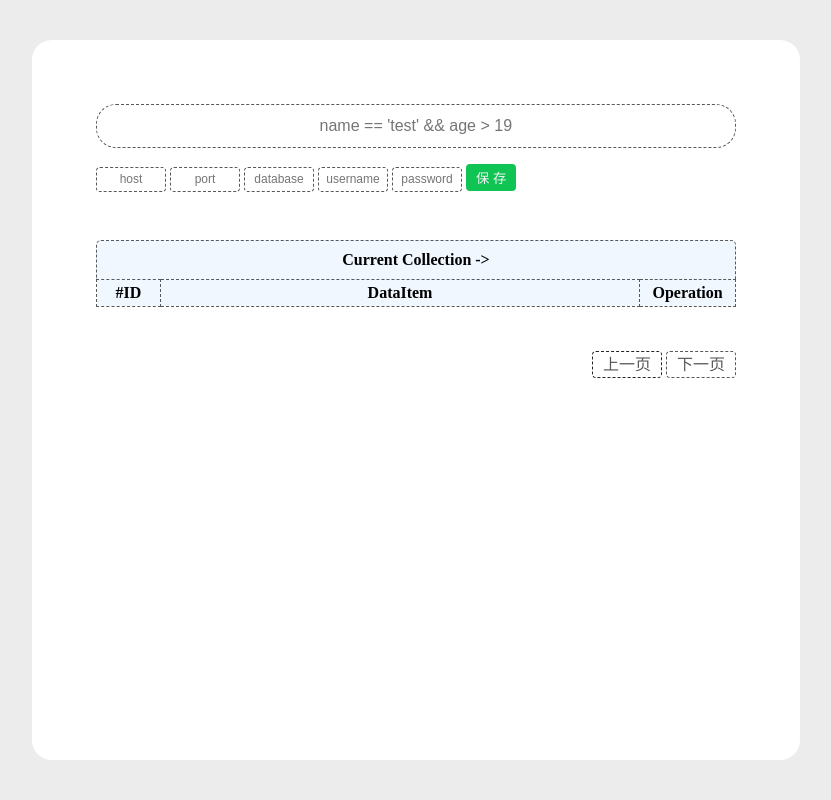
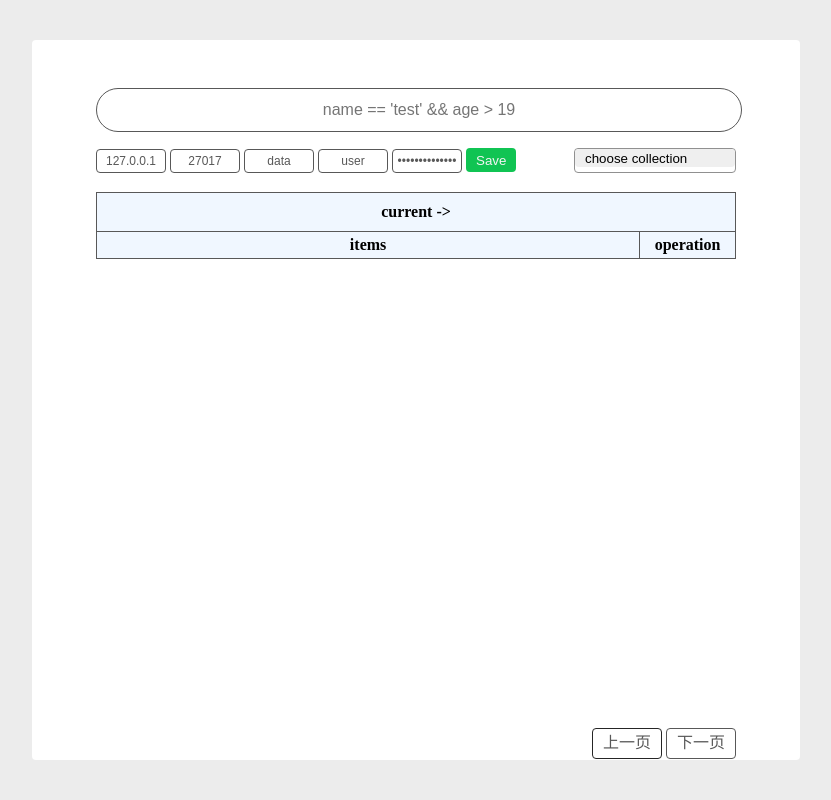
Before and after one commit to secoba/MongodbUI, a Django app: page / in a window 1280 px wide. Shown: the whole page, without its empty margins (224-1055 px from the left). Run offline with Django 3.2, Linux system fonts and the light colour scheme; lists and menus that the app fills with data are empty; some libraries are stand-ins or nearby versions.

Commit message:
[+] update code

```diff
--- a/MongodbUI/urls.py
+++ b/MongodbUI/urls.py
@@ -23,5 +23,4 @@ urlpatterns = [
     url(r"^$", view.index, name="index"),
     url(r"^data/", include("app.urls.data", namespace="data")),
     url(r"^config/", include("app.urls.config", namespace="config")),
-    url(r"^collect/", include("app.urls.collect", namespace="collect")),
 ]
--- a/app/urls/config.py
+++ b/app/urls/config.py
@@ -12,8 +12,5 @@ from app.views import config
 app_name = "Config"
 
 urlpatterns = [
-    # url(r"^add_config$", config.add_config, name="add_config"),
-    # url(r"^config_list$", config.config_list, name="config_list"),
-    # url(r"^update_config$", config.update_config, name="update_config"),
     url(r"^save_config$", config.save_config, name="save_config"),
 ]
--- a/app/urls/data.py
+++ b/app/urls/data.py
@@ -11,6 +11,7 @@ from app.views import data
 app_name = "Data"
 
 urlpatterns = [
+    url(r"^data_del$", data.data_del, name="data_del"),
     url(r"^data_list$", data.data_list, name="data_list"),
     url(r"^data_info$", data.data_info, name="data_info"),
 ]
--- a/app/view.py
+++ b/app/view.py
@@ -1,16 +1,52 @@
 # Create your views here.
 
+from bson import Code
 from django.shortcuts import render
 
 from config.data import connection
+from database.mongo import MongoService
+from logger import log_error
+
+
+def collections():
+    """ get all collections """
+    try:
+        if len(connection) < 1:
+            return []
+        mgo = MongoService(host=connection.host, port=int(connection.port),
+                           db=connection.database, username=connection.username,
+                           password=connection.password, max_pool=5, min_pool=2)
+        return mgo.get_collections()[connection["database"]]
+    except Exception as ex:
+        log_error(ex)
+        return []
+
+
+def collection_keys(collect):
+    """ collection keys """
+    try:
+        if len(connection) < 1:
+            return []
+        mgo = MongoService(host=connection.host, port=int(connection.port),
+                           db=connection.database, username=connection.username,
+                           password=connection.password, max_pool=5, min_pool=2)
+        map_reduce = Code("function() { for (var key in this) { emit(key, null); } }")
+        reduce = Code("function(key, stuff) { return null; }")
+        result = mgo.get_collection(collect).map_reduce(map_reduce, reduce, "my_results")
+        return result.distinct('_id')
+    except Exception as ex:
+        log_error(ex)
+        return []
 
 
 def index(request):
     """ index """
     return render(request, "index.html", {
+        "collects": collections(),
         "host": connection.get("host") if connection.get("host") else "",
         "port": connection.get("port") if connection.get("port") else "",
         "database": connection.get("database") if connection.get("database") else "",
         "username": connection.get("username") if connection.get("username") else "",
         "password": connection.get("password") if connection.get("password") else "",
+        "current_collection": connection.get("current_collection") if connection.get("current_collection") else "",
     })
--- a/app/views/__init__.py
+++ b/app/views/__init__.py
@@ -48,7 +48,10 @@ def json_data_filter_list(json_data, fields=None, exclude=None):
                         if k in fields:
                             data_map[k] = v
                     else:
-                        data_map[k] = v
+                        if k == "_id":
+                            data_map[k] = str(v)
+                        else:
+                            data_map[k] = v
                 data.append(data_map)
     return data
 
--- a/app/views/data.py
+++ b/app/views/data.py
@@ -5,6 +5,7 @@
 # File: data.py
 
 
+from bson.objectid import ObjectId
 from django.views.decorators.csrf import csrf_exempt
 
 # from app.models import Config
@@ -12,42 +13,60 @@ from app.views import STATUS
 from app.views import json_data_filter_list
 from app.views import json_response
 from config.data import connection
-from database.mongo import MongoService
+
+
+def data_del(request):
+    try:
+        _id = request.GET.get("id", "")
+        mgo = connection["client"]
+        rst = mgo.get_collection(connection["current_collection"]).remove({"_id": ObjectId(_id)})
+        return json_response(status=STATUS.Ok, msg="success", data=rst)
+    except Exception as ex:
+        return json_response(status=STATUS.Err, msg="query data list err: %s" % ex, data={})
 
 
 @csrf_exempt
 def data_list(request):
     """ data list with pagination """
     try:
-        data = []
+        data = list()
         page = int(request.GET.get("page", 0))
         page = page - 1 if page > 0 else 0
-        size = int(request.GET.get("size", 20))
-        size = 100 if size > 100 else size
+        size = 14
+        # size = int(request.GET.get("size", 10))
+        # size = 100 if size > 100 else size
         query_filter = []
         pos = page * size
-        cid = request.GET.get("cid", "")
         collect = request.GET.get("collection", "")
         if len(connection) < 1:
             return json_response(status=STATUS.Err,
                                  msg="database config not found", data={})
-        mgo = MongoService(host=connection.host, port=int(connection.port),
-                           db=connection.database, username=connection.username,
-                           password=connection.password, max_pool=5, min_pool=2)
+        mgo = connection["client"]
         total = mgo.get_collection(collect).find(
             {"$and": query_filter} if len(query_filter) > 0 else {}).count()
         rows = mgo.get_collection(collect).find(
             {"$and": query_filter} if len(query_filter) > 0 else {}).skip(pos).limit(size)
         for item in rows:
             data.append(item)
-        data = json_data_filter_list(json_data=data, exclude=["_id"])
+        connection["current_collection"] = collect
+        data = json_data_filter_list(json_data=data)
         return json_response(status=STATUS.Ok, msg="success",
-                             data={"data": data, "count": total,
-                                   "cid": cid, "collection": collect})
+                             data={"list": data,
+                                   "count": total,
+                                   "current_size": size,
+                                   "current_page": page + 1,
+                                   "current_collection": collect})
     except Exception as ex:
         return json_response(status=STATUS.Err, msg="query data list err: %s" % ex, data={})
 
 
 def data_info(request):
     """ data item info """
-    pass
+    try:
+        _id = request.GET.get("id", "")
+        mgo = connection["client"]
+        item = mgo.get_collection(connection["current_collection"]).find_one({"_id": ObjectId(_id)})
+        data = json_data_filter_list(json_data=[item])
+        return json_response(status=STATUS.Ok, msg="success", data=data[0])
+    except Exception as ex:
+        return json_response(status=STATUS.Err, msg="query data list err: %s" % ex, data={})
--- a/statics/css/index.css
+++ b/statics/css/index.css
@@ -6,6 +6,23 @@ html, body {
     background-color: #ececec;
 }
 
+::-webkit-scrollbar {
+    width: 4px;
+    height: 4px;
+    background: transparent;
+}
+
+::-webkit-scrollbar-track {
+    border-radius: 4px;
+    background: transparent;
+}
+
+::-webkit-scrollbar-thumb {
+    border-radius: 0;
+    background-color: #909090
+}
+
+
 .content {
     top: 5%;
     width: 60%;
@@ -13,16 +30,19 @@ html, body {
     background-color: #ffffff;
     margin: 0 auto;
     position: relative;
-    border-radius: 20px;
+    border-radius: 4px;
 }
 
 
 .search {
-    padding: 4em 4em 3em 4em;
+    padding: 3em 4em 2em 4em;
+    height: 10%;
 }
 
 .table-list {
-    padding: 0 4em 2em 4em;
+    padding: 0 4em 0 4em;
+    height: 70%;
+    overflow-x: auto;
 }
 
 .search-form {
@@ -30,29 +50,74 @@ html, body {
 }
 
 .search-input {
-    width: 99%;
+    width: 100%;
     height: 40px;
     outline: none;
     color: #585858;
     font-size: 16px;
     text-align: center;
-    border-radius: 20px;
-    border: 1px dashed #585858;
+    border-radius: 30px;
+    border: 1px solid #585858;
 }
 
 .info-div {
     padding: 1em 0 0 0;
 }
 
+/* ------------------------------------ select ------------------------------------ */
+
+.select-div {
+    float: right;
+    display: inline-block;
+    width: 25%;
+    height: 23px;
+    border-radius: 4px;
+    text-align: center;
+    border: 1px solid #909090;
+    /*position: relative;*/
+}
+
+.select-div > select {
+    cursor: pointer;
+    border: none;
+    outline: none;
+    width: 100%;
+    height: 18px;
+    line-height: 1.5em;
+    appearance: none;
+    -webkit-appearance: none;
+    -moz-appearance: none;
+    padding-right: 10px;
+    padding-left: 10px;
+    border-radius: 4px;
+}
+
+.select-div > select::-ms-expand {
+    /* For IE10 */
+    display: none;
+}
+
+.select-div > select > option {
+    color: #585858;
+}
+
+.select-div > select:focus {
+    border: none;
+}
+
+
+/* ------------------------------------------------------- */
+
+
 .info-input {
     width: 10%;
-    height: 21px;
+    height: 20px;
     outline: none;
     color: #585858;
     font-size: 12px;
     text-align: center;
     border-radius: 4px;
-    border: 1px dashed #585858;
+    border: 1px solid #585858;
 }
 
 .info-btn {
@@ -61,6 +126,7 @@ html, body {
     cursor: pointer;
     background-color: #10c453;
     padding: 4px 10px;
+    height: 24px;
     color: #f4f4f4;
     outline: none;
 }
@@ -74,8 +140,10 @@ html, body {
 /* ------------------------------- table ------------------------------- */
 
 .data-list {
+    /*height: 100%;*/
+    overflow-x: auto;
     width: 100%;
-    border: 1px dashed #585858; /* 表格边框 */
+    border: 1px solid #585858; /* 表格边框 */
     border-collapse: collapse; /* 边框重叠 */
 }
 
@@ -87,10 +155,10 @@ html, body {
 .data-list caption {
     font-weight: bold;
     padding: 10px 0;
-    border-top-left-radius: 5px;
-    border-top-right-radius: 5px;
+    /*border-top-left-radius: 5px;*/
+    /*border-top-right-radius: 5px;*/
     background-color: #f0f7ff;
-    border: 1px dashed #585858; /* 表格标题边框 */
+    border: 1px solid #585858; /* 表格标题边框 */
     border-bottom: none;
 }
 
@@ -101,7 +169,7 @@ html, body {
 }
 
 .data-list th {
-    border: 1px dashed #585858; /* 行、列名称边框 */
+    border: 1px solid #585858; /* 行、列名称边框 */
     background-color: #f0f7ff;
     font-weight: bold;
     padding: 4px 10px 4px 10px;
@@ -109,13 +177,18 @@ html, body {
 }
 
 .data-list td {
-    border: 1px dashed #585858; /* 单元格边框 */
+    border: 1px solid #585858; /* 单元格边框 */
     text-align: center;
-    padding: 4px;
+    /*padding: 4px;*/
 }
 
 .th-left {
     width: 10%;
+}
+
+.th-center {
+    /*width: 75%;*/
+    /*text-align: left;*/
 }
 
 .th-right {
@@ -128,9 +201,28 @@ html, body {
     cursor: pointer;
 }
 
+
+.data-list .operation {
+    padding: 5px 5px;
+    display: inline-block;
+}
+
+.data-list .item-detail {
+    word-break: break-word;
+    word-wrap: break-spaces;
+    text-align: left;
+    padding-left: 15px;
+}
+
+.data-list .item-summary {
+    outline: none;
+    cursor: pointer;
+}
+
+
 .data-list .view {
     background-color: #68b7fe;
-    padding: 5px 10px;
+    padding: 5px 8px;
     color: #f4f4f4;
     outline: none;
 }
@@ -142,7 +234,7 @@ html, body {
 
 .data-list .delete {
     background-color: #e97984;
-    padding: 5px 10px;
+    padding: 5px 8px;
     color: #f4f4f4;
     outline: none;
 }
@@ -156,41 +248,46 @@ html, body {
 
 
 .pagination {
-    padding: 0 4em 0 0;
+    padding: 1em 4em 0 0;
     text-align: right;
+    height: 4%;
 }
 
 .pagination > li {
     display: inline;
 }
 
-.pagination > li:first-child > a, .pagination > li:first-child > span {
+.pagination > li:first-child > button, .pagination > li:first-child > span {
     /* border-radius: 4px; */
     color: #585858;
+    outline: none;
+    cursor: pointer;
     background-color: #ffffff;
-    border: 1px dashed #252525;
+    border: 1px solid #252525;
 }
 
-.pagination > li:last-child > a, .pagination > li:last-child > span {
+.pagination > li:last-child > button, .pagination > li:last-child > span {
     /* border-radius: 4px; */
     color: #585858;
+    outline: none;
+    cursor: pointer;
     background-color: #ffffff;
-    border: 1px dashed #585858;
+    border: 1px solid #585858;
 }
 
-.pagination > li:first-child > a:hover, .pagination > li:first-child > span:hover {
+.pagination > li:first-child > button:hover, .pagination > li:first-child > span:hover {
     color: #ffffff;
     background-color: #7a7a7a;
-    border: 1px dashed #7a7a7a;
+    border: 1px solid #7a7a7a;
 }
 
-.pagination > li:last-child > a:hover, .pagination > li:last-child > span:hover {
+.pagination > li:last-child > button:hover, .pagination > li:last-child > span:hover {
     color: #ffffff;
     background-color: #7a7a7a;
-    border: 1px dashed #7a7a7a;
+    border: 1px solid #7a7a7a;
 }
 
-.pagination > li > a, .pagination > li > span {
+.pagination > li > button, .pagination > li > span {
     padding: 4px 10px;
     line-height: 1.3em;
     font-size: 16px;
--- a/statics/js/index.js
+++ b/statics/js/index.js
@@ -33,6 +33,28 @@ function sendGet(url) {
     return rst;
 }
 
+function limitText(oldText, len) {
+    if (oldText.length > len) {
+        return oldText.substring(0, len - 2) + "...";
+    }
+    return oldText;
+}
+
+
+function delItem(item_id) {
+    var status = confirm("delete confirm？");
+    if (!status) {
+        return false;
+    }
+    sendGet("/data/data_del?id=" + item_id);
+    window.location.reload();
+}
+
+
+function viewItem(item_id) {
+    console.log(sendGet("/data/data_info?id=" + item_id));
+}
+
 
 $(".save-config").click(function () {
     let rst = sendPost("/config/save_config", {
@@ -42,5 +64,75 @@ $(".save-config").click(function () {
         "username": $("#username").val(),
         "password": $("#password").val(),
     });
-    alert(rst["msg"])
+    alert(rst["msg"]);
+    window.location.href = "/"
 });
+
+
+function getPageData(page) {
+    let collection = $("#collect-select option:selected").attr("value");
+    let rst = sendGet("/data/data_list?collection=" + collection + "&page=" + page);
+    if (rst["status"] === 1) {
+        console.log(rst["msg"]);
+    } else {
+        let table_data = "";
+        let total = rst["data"]["current_page"] * rst["data"]["current_size"];
+        $("#current_collection").html(rst["data"]["current_collection"]);
+        rst["data"]["list"].map(function (value, index, array) {
+            table_data += "<tr>" +
+                // "<td>" + value["_id"] + "</td>" +
+                "<td class='td-detail'>" +
+                "<details class='item-detail'>" +
+                // "<summary class='item-summary'>" + limitText(JSON.stringify(value), 80) + "</summary>" +
+                "<summary class='item-summary'>" + value["_id"] + "</summary>" +
+                "<div>" + JSON.stringify(value) + "</div>" +
+                "</details>" +
+                "</td>" +
+                "<td>" +
+                "<div class='operation'>" +
+                "<button class=\"view\" onclick=viewItem('" + value["_id"] + "')>查 看</button>" +
+                "</div>" +
+                "<div class='operation'>" +
+                "<button class=\"delete\"  onclick=delItem('" + value["_id"] + "')>删 除</button>" +
+                "</div>" +
+                "</td>" +
+                "</tr>"
+        });
+        $("#item-list").html(table_data);
+        if (total < rst["data"]["count"]) {
+            $("#next_page").attr("disable", "");
+            $("#next_page").attr("value", rst["data"]["current_page"] + 1);
+        } else {
+            $("#next_page").attr("value", "");
+            $("#next_page").attr("disable", "disable");
+        }
+        if (rst["data"]["current_page"] > 1) {
+            $("#prev_page").attr("disable", "");
+            $("#prev_page").attr("value", rst["data"]["current_page"] - 1);
+        } else {
+            $("#prev_page").attr("value", "");
+            $("#prev_page").attr("disable", "disable");
+        }
+    }
+}
+
+$("#prev_page").click(function () {
+    let page = $("#prev_page").val();
+    if (page.length > 0) {
+        getPageData(page)
+    }
+});
+
+$("#next_page").click(function () {
+    let page = $("#next_page").val();
+    if (page.length > 0) {
+        getPageData(page)
+    }
+});
+
+
+$("#collect-select").change(function (data) {
+    getPageData(1)
+});
+
+getPageData(1);
--- a/templates/index.html
+++ b/templates/index.html
@@ -3,7 +3,7 @@
 <html lang="en">
 <head>
     <meta charset="UTF-8">
-    <title>Title</title>
+    <title>MongoClient</title>
     <link rel="stylesheet" href="{% static 'css/index.css' %}">
 </head>
 <body>
@@ -12,58 +12,44 @@
         <form action="" class="search-form">
             <input type="text" placeholder="name == 'test' && age > 19" class="search-input">
             <div class="info-div">
-                <input type="text" id="host" placeholder="host" class="info-input" value="{{ host }}">
-                <input type="text" id="port" placeholder="port" class="info-input" value="{{ port }}">
-                <input type="text" id="database" placeholder="database" class="info-input" value="{{ database }}">
-                <input type="text" id="password" placeholder="username" class="info-input" value="{{ username }}">
-                <input type="password" id="password" placeholder="password" class="info-input" value="{{ password }}">
-                <button class="info-btn save-config">保 存</button>
+                <input type="text" id="host" placeholder="host" class="info-input" value="127.0.0.1">
+                <input type="text" id="port" placeholder="port" class="info-input" value="27017">
+                <input type="text" id="database" placeholder="database" class="info-input" value="data">
+                <input type="text" id="username" placeholder="username" autocomplete="off" class="info-input" value="user">
+                <input type="password" id="password" placeholder="password" autocomplete="off" class="info-input" value="user@niubipass">
+                <button class="info-btn save-config">Save</button>
+                <div class="select-div">
+                    <select id="collect-select">
+                        <option value="">choose collection</option>
+                        {% for collect in collects %}
+                            <option value="{{ collect }}"
+                                    {% if current_collection and current_collection == collect %}selected{% endif %}>{{ collect }}</option>
+                        {% endfor %}
+                    </select>
+                </div>
             </div>
         </form>
     </div>
     <div class="table-list">
         <table class="data-list">
-            <caption>Current Collection -> {{ collection }}</caption>
+            <caption>current -> <span id="current_collection">{% if current_collection %}{{ current_collection }}{% endif %} </span></caption>
             <thead>
             <tr>
-                <th class="th-left">#ID</th>
-                <th>DataItem</th>
-                <th class="th-right">Operation</th>
+                {# <th class="th-left">#</th> #}
+                <th class="th-center">items</th>
+                <th class="th-right">operation</th>
             </tr>
             </thead>
-            <tbody>
-            {% for item in items %}
-                <tr>
-                    <td>{{ item.id }}</td>
-                    <td>{{ item }}</td>
-                    <td>
-                        <button class="view">查 看</button>
-                        <button class="delete">删 除</button>
-                    </td>
-                </tr>
-            {% endfor %}
-            </tbody>
+            <tbody id="item-list"></tbody>
         </table>
     </div>
     <ul class="pagination">
-        {% if current_page > 1 %}
-            <li class="paginate_button previous">
-                <a href="?page={{ current_page | add:-1 }}">上一页</a>
-            </li>
-        {% else %}
-            <li class="paginate_button previous">
-                <a href="javascript:void(0);">上一页</a>
-            </li>
-        {% endif %}
-        {% if current_page < page_range %}
-            <li class="paginate_button  next">
-                <a href="?page={{ current_page | add:1 }}">下一页</a>
-            </li>
-        {% else %}
-            <li class="paginate_button next">
-                <a href="javascript:void(0);">下一页</a>
-            </li>
-        {% endif %}
+        <li class="paginate_button previous">
+            <button id="prev_page" value="">上一页</button>
+        </li>
+        <li class="paginate_button next">
+            <button id="next_page" value="">下一页</button>
+        </li>
     </ul>
 </div>
 <script src="{% static 'js/jquery.js' %}"></script>
```
Also changed, not shown: app/urls/collect.py (deleted, +0 -17 lines), app/views/collect.py (deleted, +0 -50 lines), app/views/config.py (+4 -63 lines).
